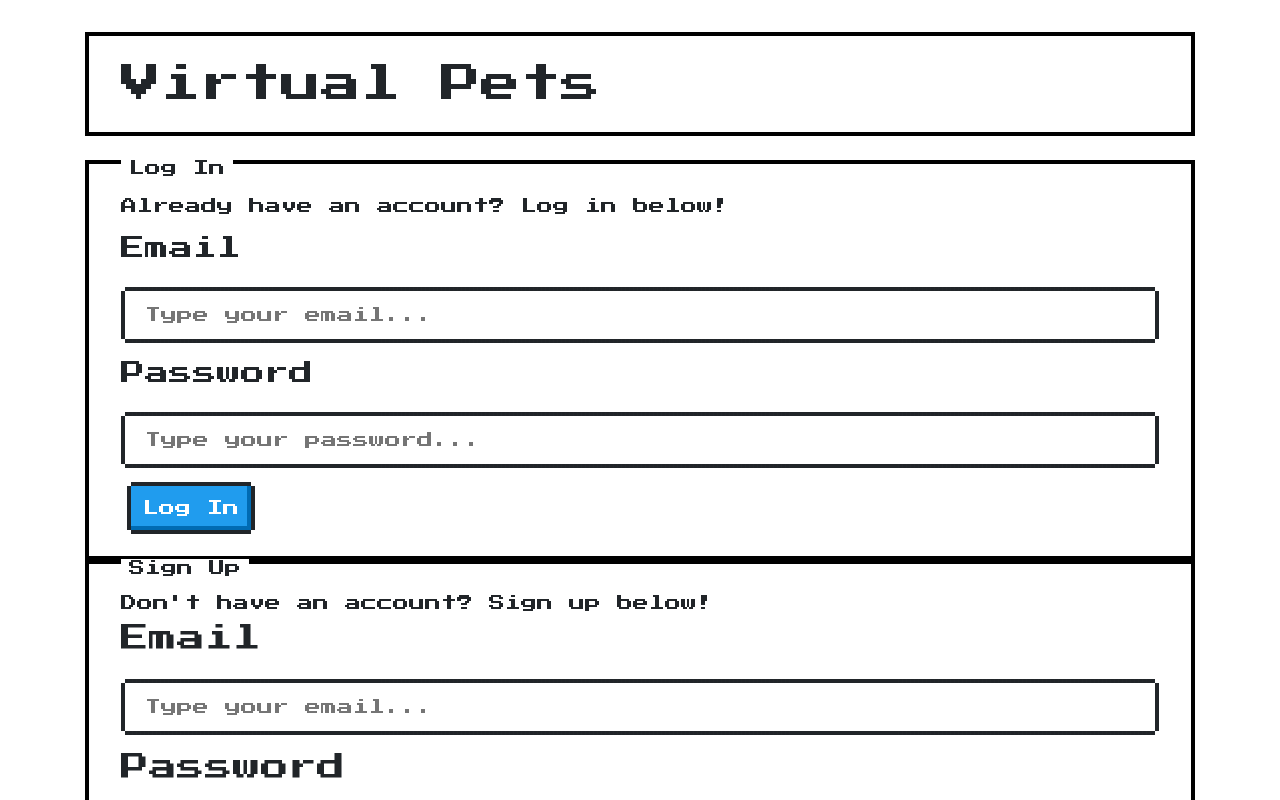
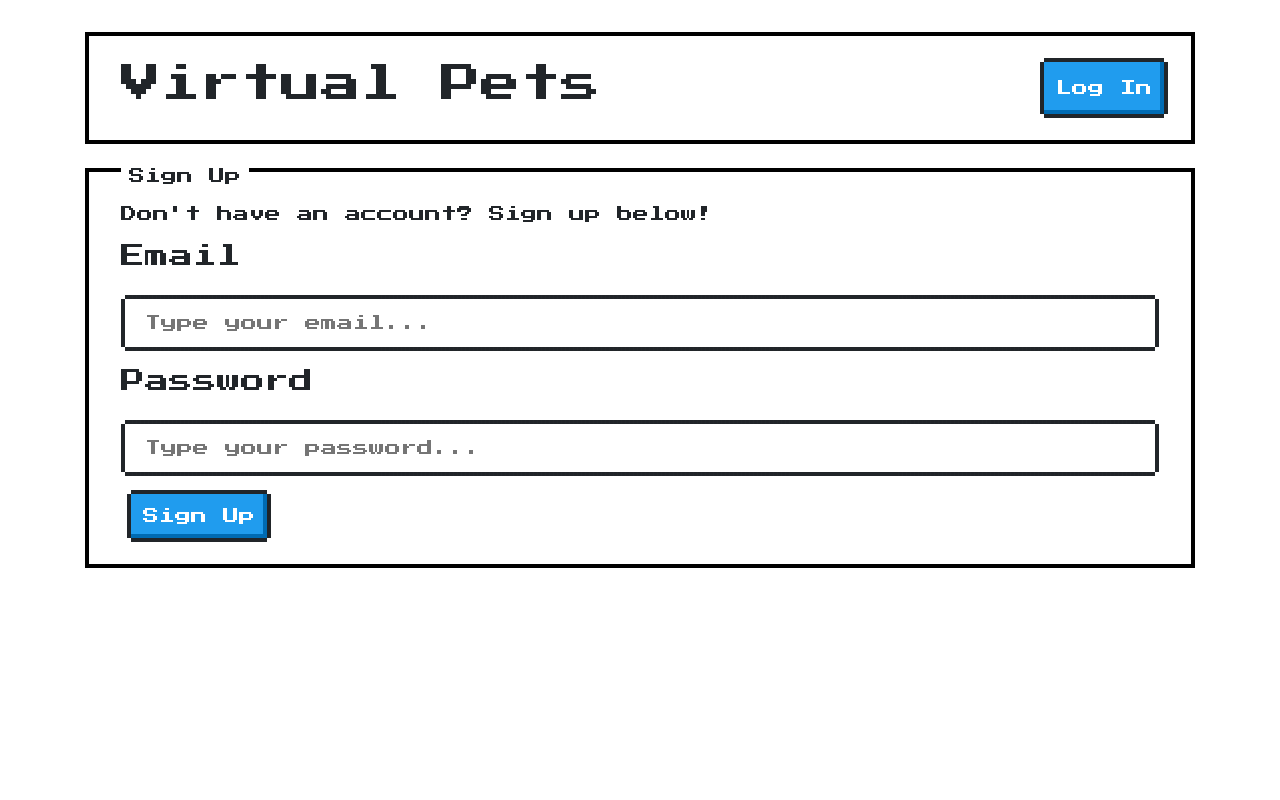
Before and after one commit to seraphina-b/virtual-pets, a React (Create React App) app in the folder react/: page /signup in a window 1280 px wide. Shown: the top 800 px of the page. Built offline with nearby package versions, Linux system fonts and the light colour scheme.

Commit message:
changed login/signup frontend, cerated routes (looks a lot better! :)

```diff
--- a/react/src/App.css
+++ b/react/src/App.css
@@ -43,3 +43,8 @@ li {
 ::-webkit-progress-value {
   transition: width 0.5s;
 }
+
+.spacing {
+  display: flex;
+  justify-content: space-between;
+}
--- a/react/src/App.js
+++ b/react/src/App.js
@@ -1,6 +1,7 @@
 import React from "react";
 import Pet from "./views/Pet/Pet.js";
-import LogIn from "./views/LogIn.js";
+import LogIn from "./views/LogIn/LogIn.js";
+import SignUp from "./views/LogIn/SignUp.js";
 import Create from "./views/Create.js";
 import Pets from "./views/Pets.js";
 import { BrowserRouter, Route, Switch } from "react-router-dom";
@@ -30,6 +31,8 @@ class App extends React.Component {
 
           <Route path="/pets" component={Pets} />
 
+          <Route path="/signup" component={SignUp} />
+
           <Route path="/" component={LogIn} />
         </Switch>
       </BrowserRouter>
--- a/react/src/views/LogIn.js
+++ b/react/src/views/LogIn/LogIn.js
@@ -1,18 +1,26 @@
 import React from "react";
-import LogInBox from "../components/LogInBox";
+import SignUp from "./SignUp";
 
 class LogIn extends React.Component {
   constructor(props) {
     super(props);
     this.state = {
       username: "",
-      password: ""
+      password: "",
+      isLogin: true
     };
   }
 
   handleChange = e => {
     this.setState({ name: e.target.value });
   };
+
+  handleMode = () => {
+    this.setState((prev) => {
+      return {isLogin: !prev.isLogin};
+    });
+    console.log(this.state.isLogin);
+  }
 
   attemptLogin = () => {
     fetch("/login", {
@@ -36,8 +44,14 @@ class LogIn extends React.Component {
     return (
       <div className="container">
         {/* Main section  - user can choose to login or create pet*/}
-        <section className="nes-container with-title">
-          <h1>Virtual Pets</h1>
+        <section className="nes-container">
+          <div className="row">
+            <div className="col">
+              <h1>Virtual Pets</h1>
+            </div>
+              <button className="nes-btn is-primary"
+              onClick={this.handleMode}>Sign Up</button>
+          </div>
         </section>
         {/* added a <br> for a bit of spacing between the sections - but not sure if this is best practice */}
         <br></br>
@@ -66,7 +80,6 @@ class LogIn extends React.Component {
             Log In
           </button>
         </section>
-        <LogInBox></LogInBox>
         {/* Create pet section - users sign up to create a pet - redirects them to create pet page*/}
         {/* <section className="nes-container with-title" id="createPet">
           <h3 className="title">Sign Up</h3>
--- a/react/src/components/LogInBox.js
+++ b/react/src/views/LogIn/SignUp.js
@@ -1,21 +1,33 @@
 import React, { useState } from 'react';
 
 
-function LogInBox(props) {
+function SignUp(props) {
 
     const [isLogIn, setLogin] = useState(props.login);
 
     return (
-        <React.Fragment>
+        <div className="container">
+        {/* Main section  - user can choose to login or create pet*/}
+            <section className="nes-container">
+                <div className="row">
+                    <div className="col">
+                        <h1>Virtual Pets</h1>
+                    </div>
+                    <button className="nes-btn is-primary">Log In</button>
+                </div>
+            </section>
+
+        <br></br>
+
             <section className="nes-container with-title">
                 <h3 className="title">Sign Up</h3>
-                <h6>Don't have an account? Sign up below!</h6>
-                <h3>Email</h3>
+                <p>Don't have an account? Sign up below!</p>
+                <h4>Email</h4>
                 <input
                     className="nes-input"
                     placeholder="Type your email...">
                 </input>
-                <h3>Password</h3>
+                <h4>Password</h4>
                 <input
                     className="nes-input"
                     placeholder="Type your password...">
@@ -25,8 +37,9 @@ function LogInBox(props) {
                     Sign Up
                 </button>
             </section>
-        </React.Fragment>
+            </div>
+
     )
 }
 
-export default LogInBox;
+export default SignUp;
```
Also changed, not shown: 1 other file (tests, documents, lock files or other folders).
